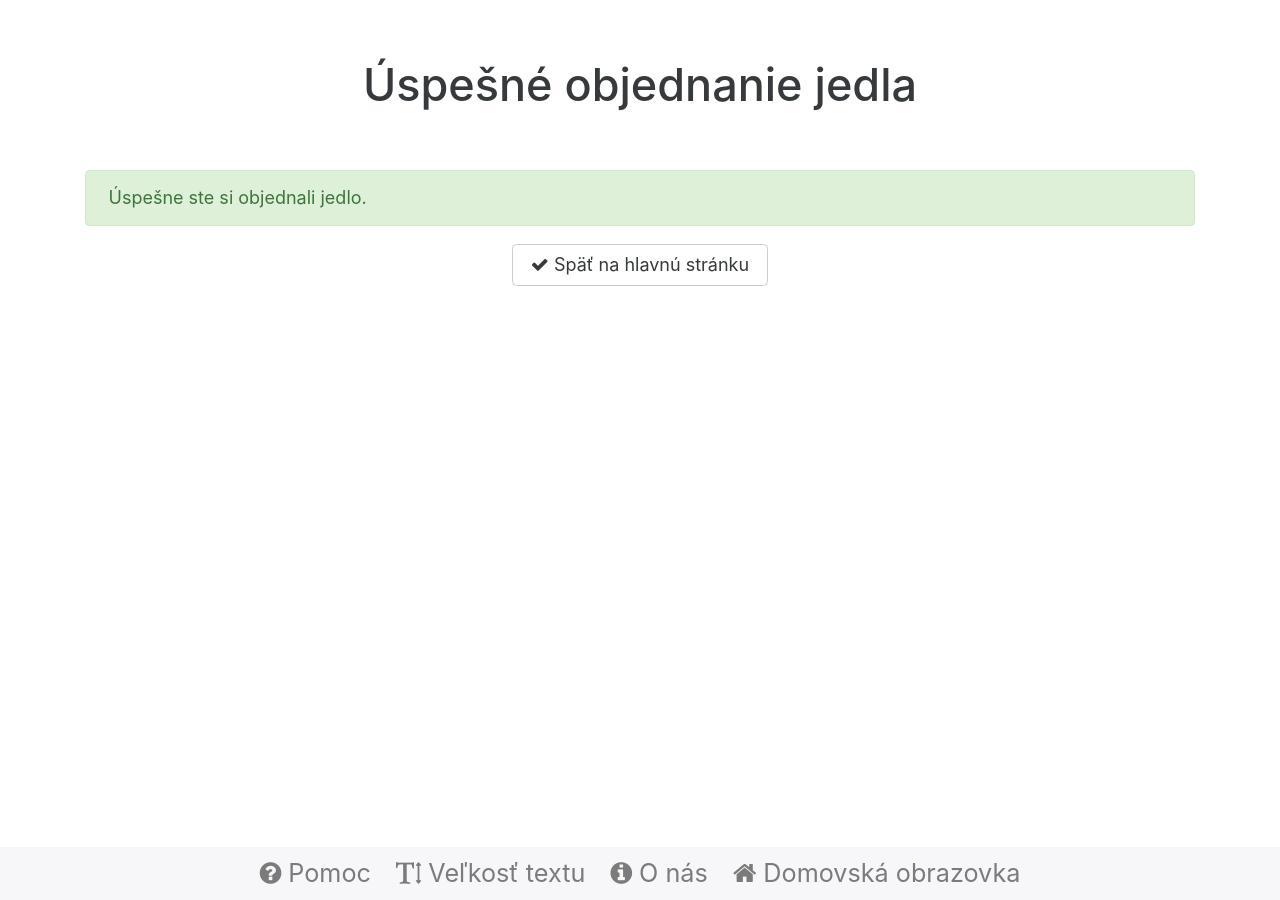
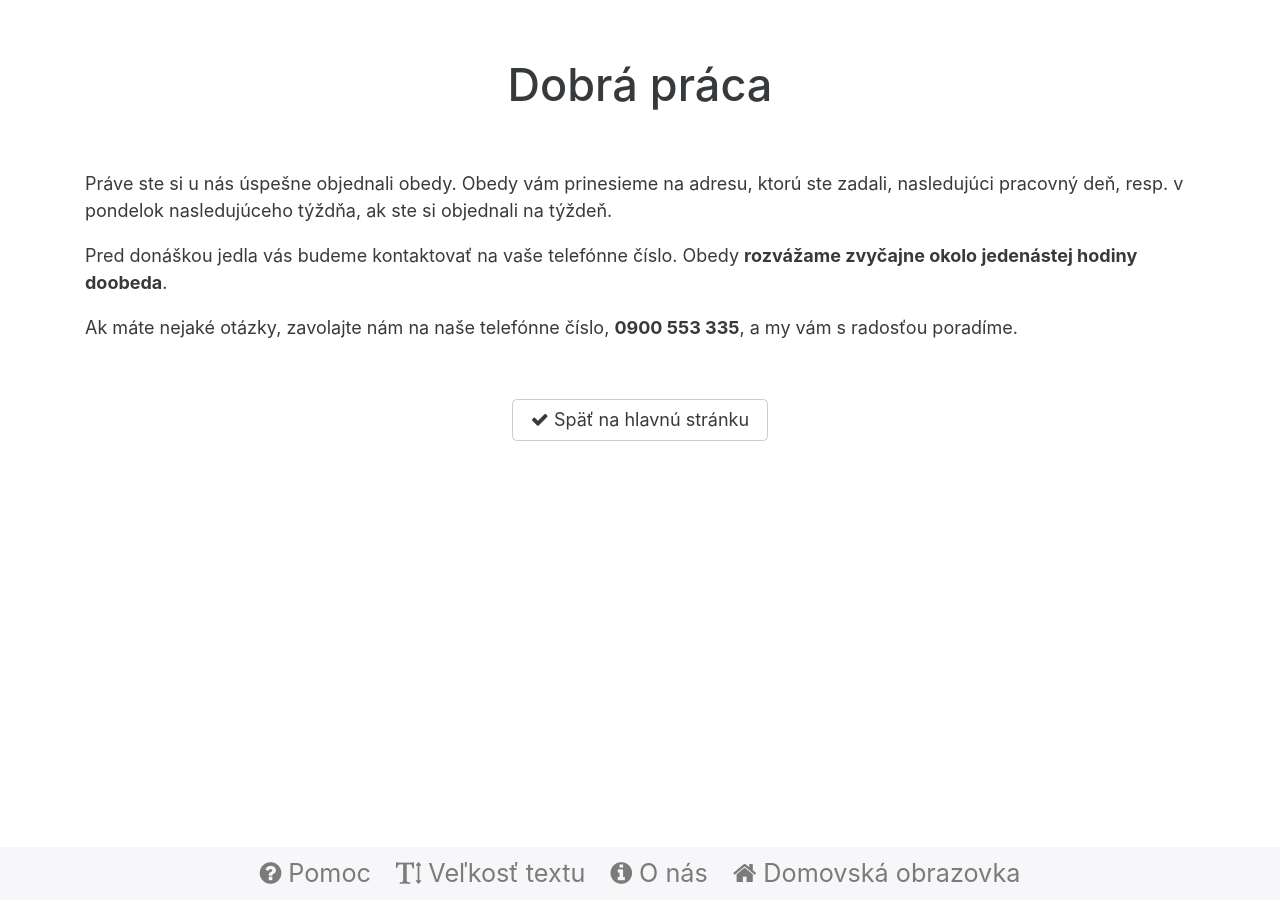
Before and after one commit to chuckeles/elder-assistant, a Jekyll site: the page built from food-success.html, in a window 1280 px wide. Built offline with Jekyll 4.4.1, drawn with Linux system fonts in a browser that asks for light colours.

Commit message:
Add better food summary

```diff
--- a/about.html
+++ b/about.html
@@ -27,7 +27,7 @@ help:
     <div class="col-xs-12 col-sm-12 col-md-4">
         <p>
             <i class="fa fa-phone"></i>
-            Telefón: 0900 123 456
+            Telefón: 0900 553 335
         </p>
     </div>
     <div class="col-xs-12 col-sm-12 col-md-4">
--- a/food-success.html
+++ b/food-success.html
@@ -1,14 +1,28 @@
 ---
-title: Úspešné objednanie jedla
+title: Dobrá práca
 help:
     title: Úspešne ste si objednali jedlo
     content: >
-        Náš vodič Vám pred prínosom jedla zavolá dané telefonné číslo
+        Gratulujeme vám k vašej objednávke. Po prečítaní textu a informácií môžete ísť späť na domovskú stránku.
 ---
 
-<div class="alert alert-success" role="alert">
-    Úspešne ste si objednali jedlo.
+<div class="row gap-bottom">
+    <div class="col-xs">
+        <p>
+            Práve ste si u nás úspešne objednali obedy. Obedy vám prinesieme na adresu, ktorú ste zadali, nasledujúci
+            pracovný deň, resp. v pondelok nasledujúceho týždňa, ak ste si objednali na týždeň.
+        </p>
+        <p>
+            Pred donáškou jedla vás budeme kontaktovať na vaše telefónne číslo. Obedy <strong>rozvážame zvyčajne okolo
+            jedenástej hodiny doobeda</strong>.
+        </p>
+        <p>
+            Ak máte nejaké otázky, zavolajte nám na naše telefónne číslo, <strong>0900 553 335</strong>, a my vám s radosťou
+            poradíme.
+        </p>
+    </div>
 </div>
+
 <div class="row gap-bottom">
     <div class="col-xs text-xs-center">
         <a href="{{ site.github.url }}/index.html" class="btn btn-secondary"><i class="fa fa-check"></i> Späť na hlavnú stránku</a>
```
